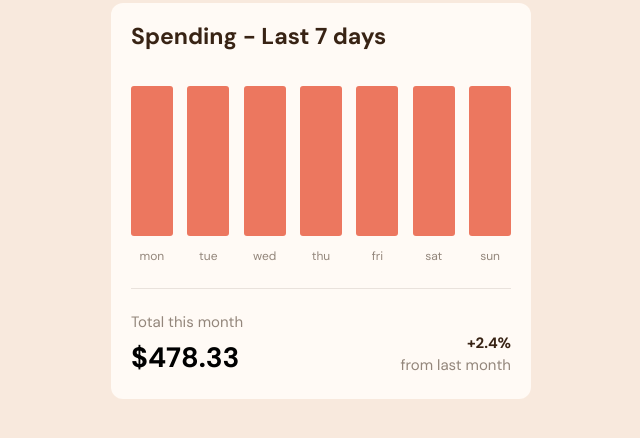
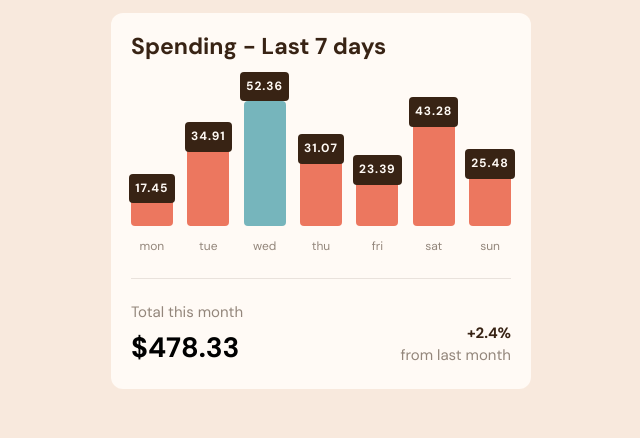
Before and after one commit to Jorge-PMarin/expenses-chart-component-FM, a plain HTML site: page index.html in a window 1280 px wide. Shown: the part 252-690 px from the top of the page, without its empty margins (319-959 px from the left). Drawn offline with nearby package versions, Linux system fonts and the light colour scheme; files that its build step writes are made by us from their sources.

Commit message:
chart bugs unsolved

```diff
--- a/index.html
+++ b/index.html
@@ -34,36 +34,43 @@
           <div class="expenses__stats__heading">Spending - Last 7 days</div>
           <div class="expenses__stats__chart">
             <div class="expenses__item">
+              <span class="expenses__item__label"></span>
               <div class="expenses__item__bar"></div>
               <div class="expenses__item__day">mon</div>
             </div>
 
             <div class="expenses__item">
+              <span class="expenses__item__label"></span>
               <div class="expenses__item__bar"></div>
               <div class="expenses__item__day">tue</div>
             </div>
 
             <div class="expenses__item">
-              <div class="expenses__item__bar"></div>
+              <span class="expenses__item__label"></span>
+              <div class="expenses__item__bar expenses__item__bar--today"></div>
               <div class="expenses__item__day">wed</div>
             </div>
 
             <div class="expenses__item">
+              <span class="expenses__item__label"></span>
               <div class="expenses__item__bar"></div>
               <div class="expenses__item__day">thu</div>
             </div>
 
             <div class="expenses__item">
+              <span class="expenses__item__label"></span>
               <div class="expenses__item__bar"></div>
               <div class="expenses__item__day">fri</div>
             </div>
 
             <div class="expenses__item">
+              <span class="expenses__item__label"></span>
               <div class="expenses__item__bar"></div>
               <div class="expenses__item__day">sat</div>
             </div>
 
             <div class="expenses__item">
+              <span class="expenses__item__label"></span>
               <div class="expenses__item__bar"></div>
               <div class="expenses__item__day">sun</div>
             </div>
@@ -82,5 +89,6 @@
         </div>
       </section>
     </main>
+    <script src="./src/script.js"></script>
   </body>
 </html>
--- /dev/null
+++ b/src/script.js
@@ -0,0 +1,33 @@
+const expenseLabels = document.querySelectorAll('.expenses__item__label');
+const expenseBars = document.querySelectorAll('.expenses__item__bar');
+
+function calculate(data) {
+  //get amounts
+  const amounts = data.map((item) => item.amount);
+
+  //get highest amount
+  const highest = Math.max(...amounts);
+
+  //calculate bar size in relation to the highest amount(100%)
+  const barSizes = amounts.map(amount => Math.round((amount * 100) / highest));
+  console.log(barSizes);
+
+  //set bar size for each bar
+  for (let i = 0; i < amounts.length; i++) {
+    expenseBars[i].style.height = barSizes[i].toString() + '%'
+  }
+
+  //set amount for each label
+  for (let i = 0; i < expenseLabels.length; i++) {
+    expenseLabels[i].textContent = amounts[i].toString()
+    expenseLabels[i].style.bottom = (barSizes[i]).toString() + '%'
+  }
+
+}
+
+fetch('../data.json')
+  .then((res) => res.json())
+  .then((data) => {
+    jsonData = data;
+    calculate(data);
+  });
--- a/src/styles/_component.scss
+++ b/src/styles/_component.scss
@@ -57,28 +57,52 @@ body {
       display: flex;
       justify-content: space-between;
       align-items: end;
-      height: 24rem;
+      height: 22rem;
       border-bottom: 0.1rem solid hsla(28, 10%, 53%, 0.205);
-      padding-bottom: 2.5rem;
+      padding: 2.5rem 0rem;
     }
   }
 
   &__item {
-    height: 100%;
+    height: 90%;
     width: 11%;
     display: flex;
     flex-direction: column;
     align-items: center;
     justify-content: end;
+    position: relative;
+
+    &__label {
+      background-color: variables.$dark-brown;
+      font-size: 1.2rem;
+      color: variables.$very-pale-orange;
+      padding: 0.8rem 0.6rem;
+      border: none;
+      border-radius: 0.4rem;
+      font-weight: 700;
+      letter-spacing: 0.1rem;
+      position: absolute;
+    }
 
     &__bar {
-      height: 70%;
-      // width: 3.3rem;
+      height: 100%;
       width: 100%;
       background-color: variables.$soft-red;
       margin-bottom: 1.4rem;
-      border-radius: 0.3rem;
+      border-radius: 0.4rem;
       cursor: pointer;
+    }
+
+    &__bar:hover {
+      background-color: lighten(variables.$soft-red, 8%);
+    }
+
+    &__bar--today {
+      background-color: variables.$cyan;
+    }
+
+    &__bar--today:hover {
+      background-color: lighten(variables.$cyan, 8%);
     }
 
     &__day {
```
